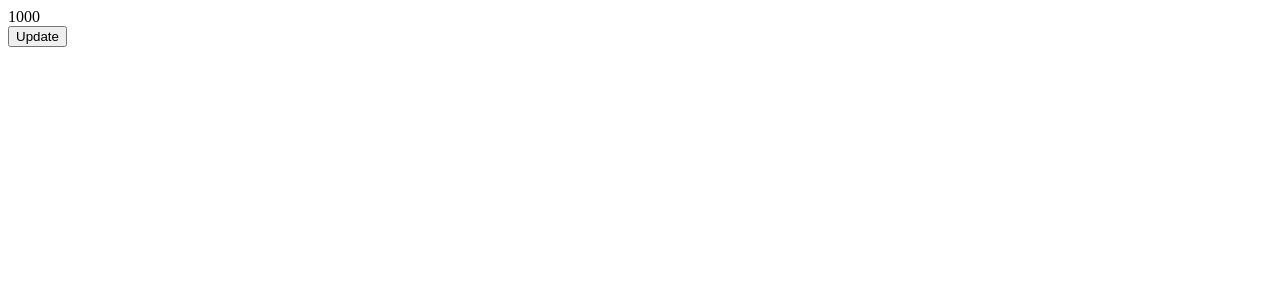
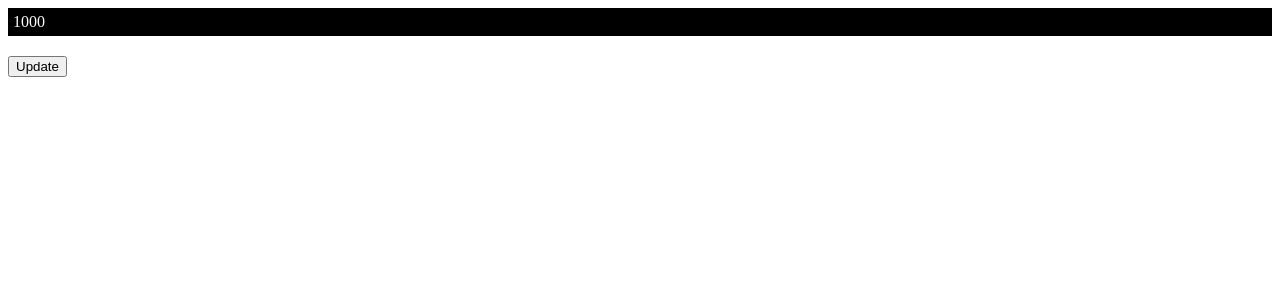
Before and after one commit to Sairam-Reddy/angular-angular-pixie-dust-directive, an Angular app: page / in a window 1280 px wide. Shown: the top 300 px of the page. Built offline with nearby package versions, Linux system fonts and the light colour scheme.

Commit message:
3 files modified

```diff
--- a/src/app/app.component.css
+++ b/src/app/app.component.css
@@ -1,3 +1,7 @@
-p {
-  font-family: Lato;
+.counter {
+  background-color: black;
+  color: white;
+  padding: 5px;
+  margin-bottom: 20px;
+  width: auto;
 }
--- a/src/app/app.component.html
+++ b/src/app/app.component.html
@@ -1,4 +1,4 @@
-<div>
+<div class="counter">
   {{ counter }}
 </div>
 
--- a/src/app/app.component.ts
+++ b/src/app/app.component.ts
@@ -9,6 +9,6 @@ export class AppComponent {
   public counter: number = 1000;
 
   public increment(): void {
-    this.counter = this.counter + 500;
+    this.counter = this.counter + 10000;
   }
 }
```
